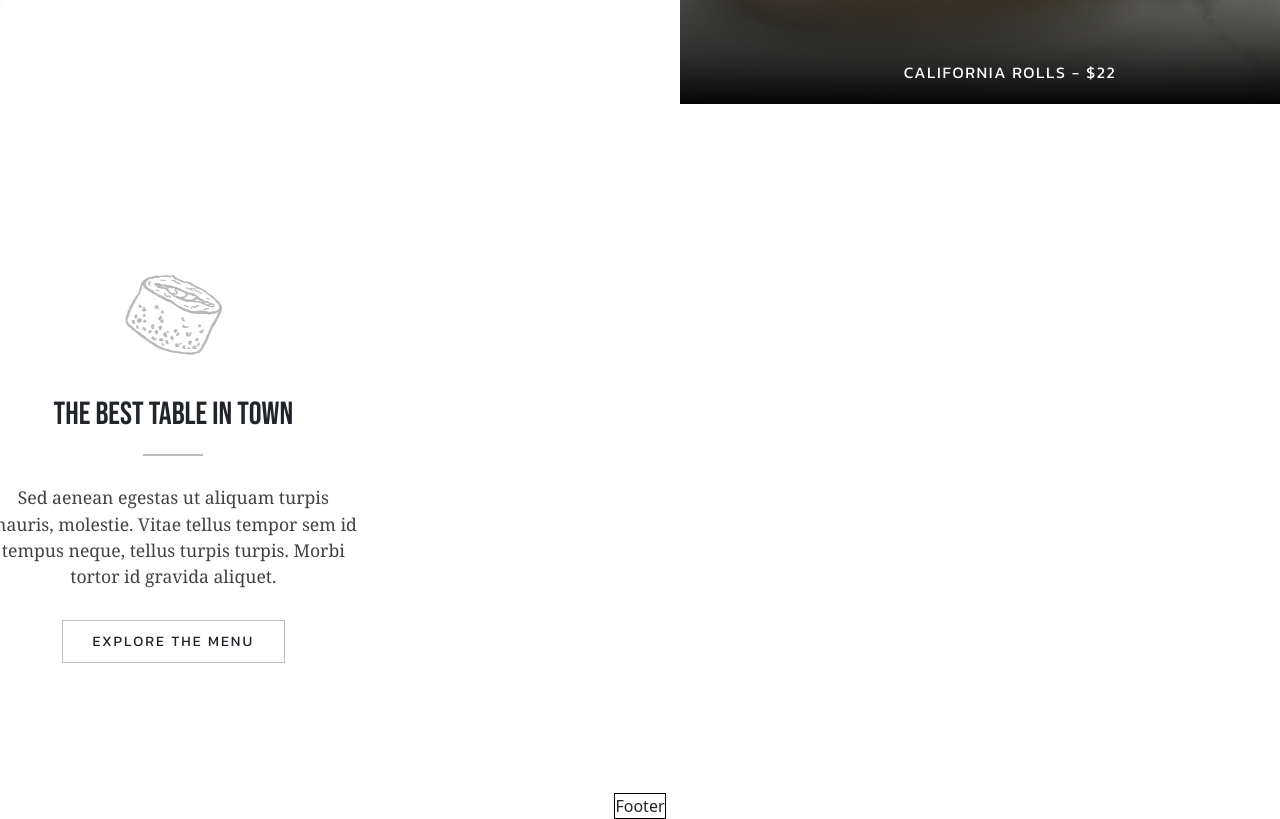
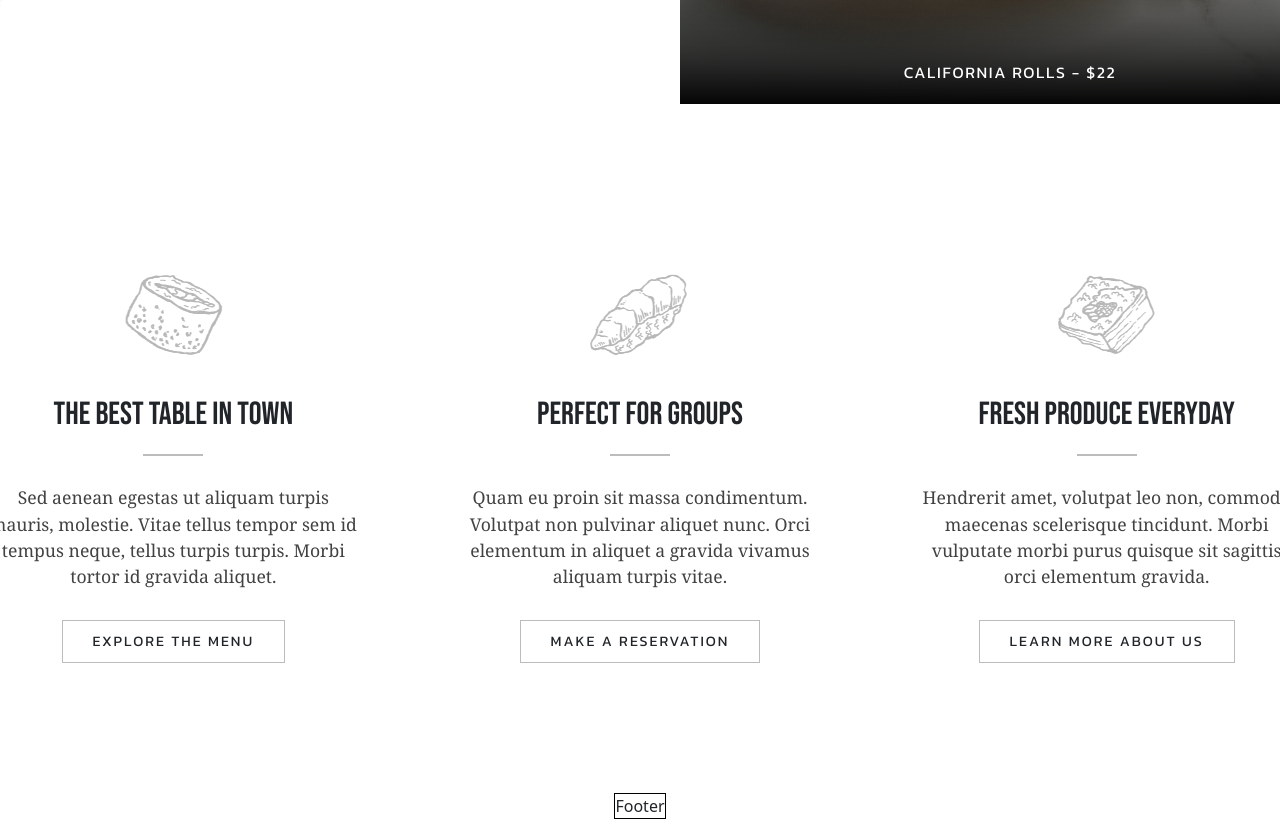
Before and after one commit to Daniele206/proj-html-vuejs, a Vue app: page / in a window 1280 px wide. Shown: the part 2042-2861 px from the top of the page. Built offline with nearby package versions, Linux system fonts and the light colour scheme.

Commit message:
[add] dinamic sushi-card

```diff
--- a/src/components/Main.vue
+++ b/src/components/Main.vue
@@ -23,6 +23,7 @@
     :text1="dataBase.mainUnExp.text1"
     :mainSpot="dataBase.mainUnExp.mainSpot"
     :text2="dataBase.mainUnExp.text2"
+    :sushiCard="dataBase.mainUnExp.sushiCard"
     />
   </main>
 </template>
--- a/src/components/partials/SushiCard.vue
+++ b/src/components/partials/SushiCard.vue
@@ -1,16 +1,21 @@
 <script>
   export default {
-
+    props:{
+      sushiImg: String,
+      sushiSpot: String,
+      sushiText: String,
+      sushiBtnText: String,
+    }
   }
 </script>
 
 
 <template>
   <div class="my_sushi_card px-5">
-    <img src="/public/sushi-1.png" alt="">
-    <h2 class="sushi-spot text-center">THE BEST TABLE IN TOWN</h2>
-    <div class="suchi-text text-center p-text-btn">Sed aenean egestas ut aliquam turpis mauris, molestie. Vitae tellus tempor sem id tempus neque, tellus turpis turpis. Morbi tortor id gravida aliquet.</div>
-    <button class="btn my_btn-outline-gray rounded-0 text-uppercase">EXPLORE THE MENU</button>
+    <img :src="`/public/sushi-${sushiImg}.png`" alt="">
+    <h2 class="sushi-spot text-center">{{ sushiSpot }}</h2>
+    <div class="suchi-text text-center p-text-btn">{{ sushiText }}</div>
+    <button class="btn my_btn-outline-gray rounded-0 text-uppercase">{{ sushiBtnText }}</button>
   </div>
 </template>
 
--- a/src/components/partials/UnExp.vue
+++ b/src/components/partials/UnExp.vue
@@ -7,6 +7,7 @@
     },
 
     props:{
+      sushiCard: Object,
       preText1:String,
       text1: String,
       mainSpot: String,
@@ -35,8 +36,14 @@
         </div>
       </div>
     </div>
-    <div class="sushi-pt">
-      <SushiCard />
+    <div class="sushi-pt d-flex">
+      <SushiCard v-for="sushi in sushiCard"
+      :key="sushi.id"
+      :sushiImg="sushi.id"
+      :sushiSpot="sushi.title"
+      :sushiText="sushi.text"
+      :sushiBtnText="sushi.btnText"
+      />
     </div>
   </div>
 </template>
```
